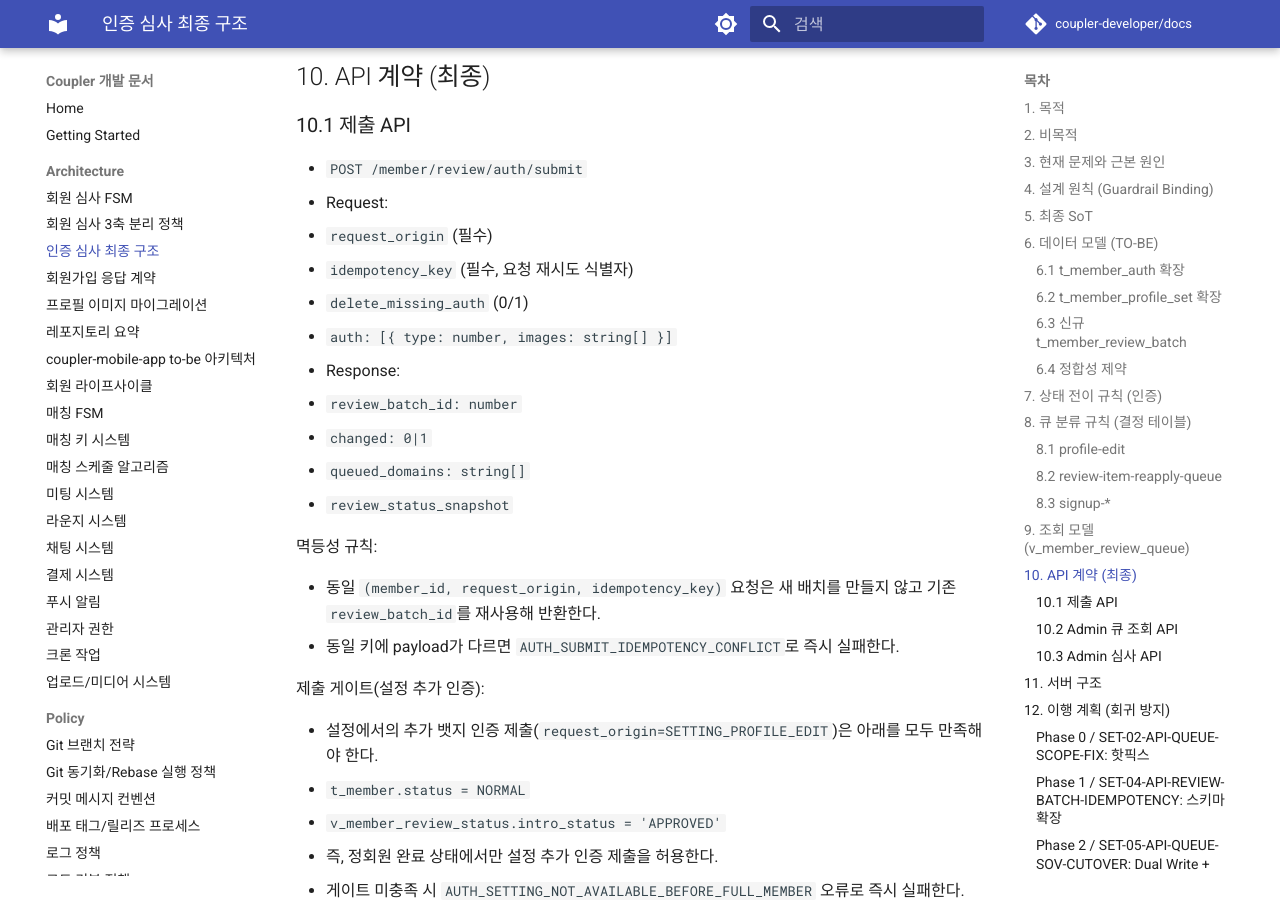
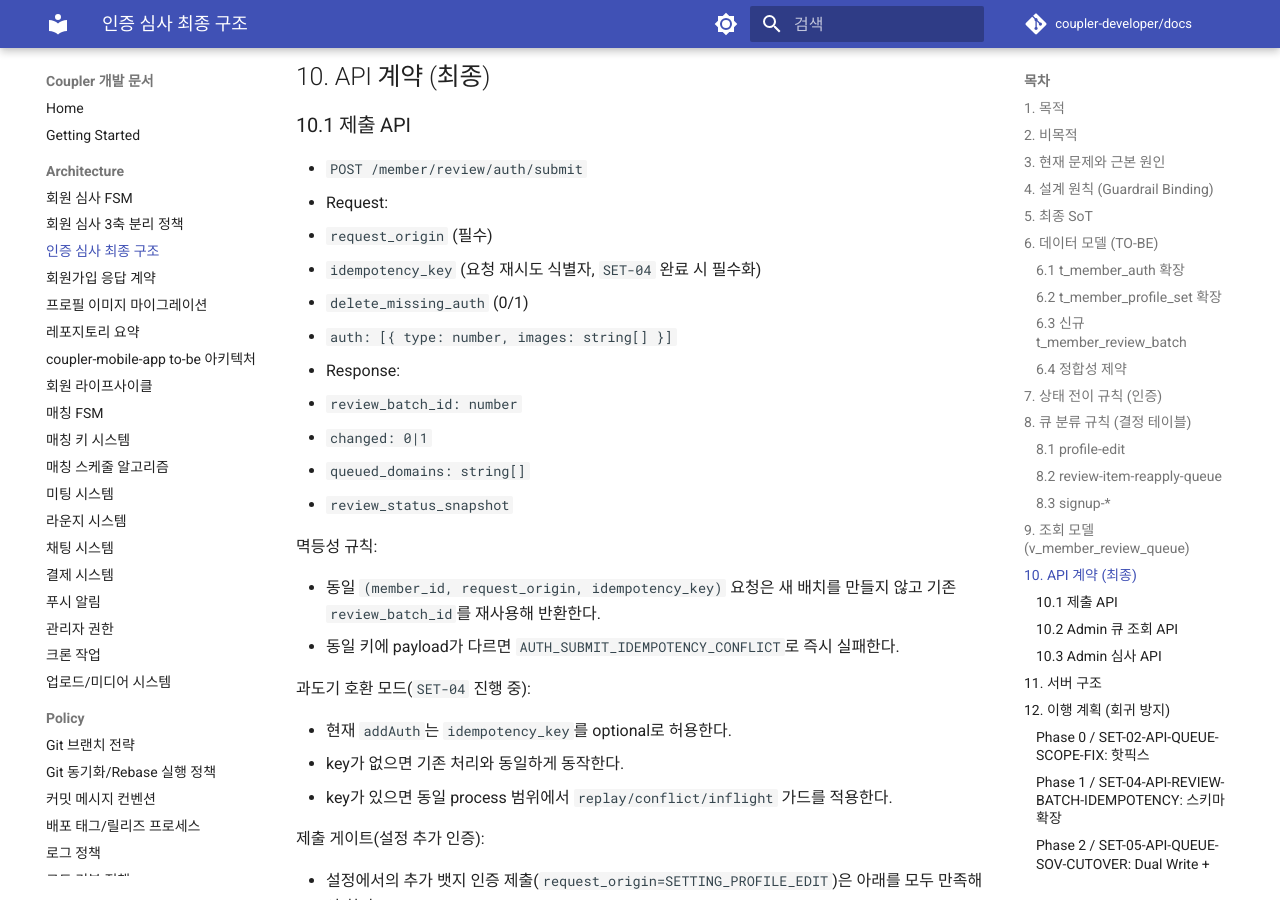
Before and after one commit to coupler-developer/docs, an MkDocs documentation site: the page built from content/architecture/auth-review-final-structure.md, in a window 1280 px wide and 900 px high, scrolled down 4770 px. Built offline with MkDocs 1.6.1 and Material for MkDocs 9.7.7, drawn with Linux system fonts in a browser that asks for light colours; comment, search, counter and statistics services are not loaded.

Commit message:
docs(architecture): mark idempotency as compatibility mode during set-04

```diff
--- a/content/architecture/auth-review-final-structure.md
+++ b/content/architecture/auth-review-final-structure.md
@@ -160,7 +160,7 @@ Fail-Closed:
 - `POST /member/review/auth/submit`
 - Request:
   - `request_origin` (필수)
-  - `idempotency_key` (필수, 요청 재시도 식별자)
+  - `idempotency_key` (요청 재시도 식별자, `SET-04` 완료 시 필수화)
   - `delete_missing_auth` (0/1)
   - `auth: [{ type: number, images: string[] }]`
 - Response:
@@ -173,6 +173,12 @@ Fail-Closed:
 
 - 동일 `(member_id, request_origin, idempotency_key)` 요청은 새 배치를 만들지 않고 기존 `review_batch_id`를 재사용해 반환한다.
 - 동일 키에 payload가 다르면 `AUTH_SUBMIT_IDEMPOTENCY_CONFLICT`로 즉시 실패한다.
+
+과도기 호환 모드(`SET-04` 진행 중):
+
+- 현재 `addAuth`는 `idempotency_key`를 optional로 허용한다.
+- key가 없으면 기존 처리와 동일하게 동작한다.
+- key가 있으면 동일 process 범위에서 `replay/conflict/inflight` 가드를 적용한다.
 
 제출 게이트(설정 추가 인증):
 
```
